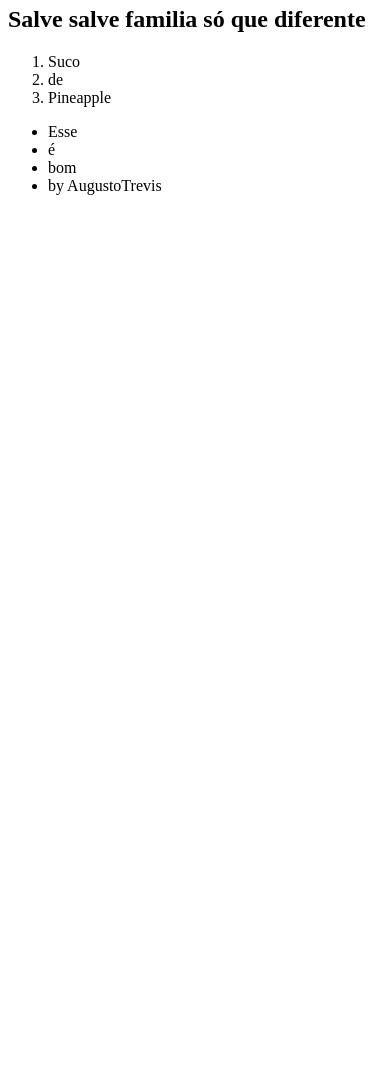
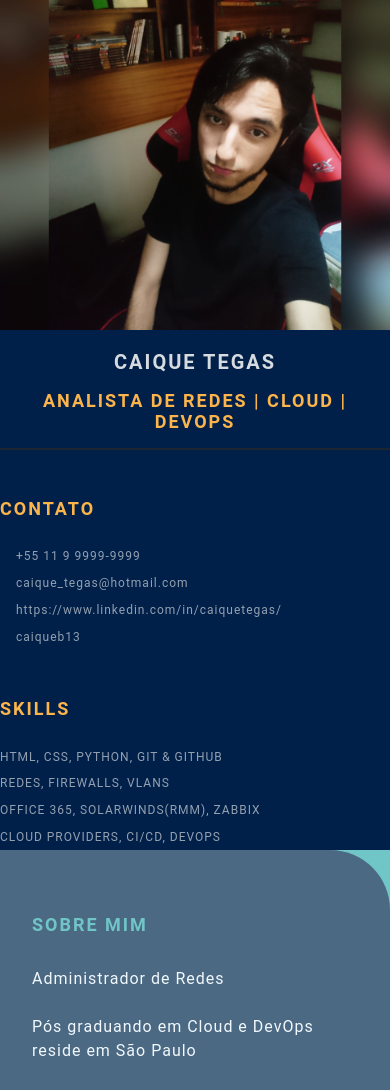
Before and after one commit to caiqueb13/caiqueb13.github.io, a plain HTML site: page index.html in a window 390 px wide. Shown: the part 60-1150 px from the top of the page. Before the commit the page ends 844 px from the top, so only its background shows below. Drawn offline with Linux system fonts and the light colour scheme.

Commit message:
Desafio dia 2

```diff
--- a/index.html
+++ b/index.html
@@ -1,22 +1,56 @@
-<html>
-    <head>
-        <title>
-            Ola eu sou a cabeça
-        </title>
-    </head>
-    <body>
-        <h1>Salve salve família</h1>
-        <h2>Salve salve familia só que diferente</h2>
-    </body>
-    <ol>
-        <li>Suco</li>
-        <li>de</li>
-        <li>Pineapple</li>
-    </ol>
-    <ul>
-        <li>Esse</li>
-        <li>é</li>
-        <li>bom</li>
-        <li>by AugustoTrevis</li>
-    </ul>
+<!DOCTYPE html>
+<html lang="en">
+<head>
+    <meta charset="UTF-8">
+    <meta http-equiv="X-UA-Compatible" content="IE=edge">
+    <meta name="viewport" content="width=device-width, initial-scale=1.0">
+    <title>Caique Tegas CV</title>
+
+    <link rel="stylesheet" href="style.css">
+
+</head>
+<body>
+    <main class="resume-contents">
+        <section class="left-section">
+            <section class="left-section-content">
+                <div class="profile">
+                    <img class="profile-image" src="img/profile-image.jpg" alt="Profile image">
+                    <p class="name">Caique Tegas</p>
+                    <p class="profession">Analista de Redes | Cloud | DevOps</p>
+                </div>
+                <div class="contact-info">
+                    <p class="left-title">Contato</p>
+                    <ul>
+                        <li><i class="fa fa-phone"></i>+55 11 9 9999-9999</li>
+                        <li><i class="fa fa-envelope"></i>caique_tegas@hotmail.com</li>
+                        <li><i class="fa fa-globe"></i>https://www.linkedin.com/in/caiquetegas/</li>
+                        <li><i class="fa fa-github"></i>caiqueb13</li>
+                    </ul>
+                </div>
+                <div class="skills">
+                    <p class="left-title">Skills</p>
+                    <ul>
+                        <li><p>HTML, CSS, Python, Git & GitHub</p></li>
+                        <li><p>Redes, Firewalls, VLANs</p></li>
+                        <li><p>Office 365, SolarWinds(RMM), Zabbix</p></li>
+                        <li><p>Cloud Providers, CI/CD, DevOps</p></li>
+                    </ul>
+                </div>
+            </section>
+        </section>
+            <section class="right-section">
+                <div class="right-section-contents">
+                    <section class="about gap">
+                        <div class="right-title">Sobre Mim</div>
+                        <p class="about-me-contents">
+                           Administrador de Redes<br>
+                            <br> Pós graduando em Cloud e DevOps
+                            <br> reside em São Paulo
+                        </p>
+                    </section>
+                </div>
+            </section>
+    </main>
+
+</body>
 </html>
--- /dev/null
+++ b/style.css
@@ -0,0 +1,291 @@
+* {
+    margin: 0;
+    padding: 0;
+    box-sizing: border-box;
+    list-style: none;
+    font-family: 'Roboto', sans-serif;
+}
+
+body {
+    background-color: #70c6c7;
+}
+
+.resume-contents {
+    min-height: 100vh;
+    width: 80%;
+    margin: 2rem auto;
+    display: grid;
+    grid-template-columns: repeat(7, 1fr);
+}
+
+.left-section {
+    grid-column: span 2;
+    height: 100%;
+    background-color: #00204A;
+}
+
+.right-section {
+    grid-column: span 5;
+    height: 100%;
+    background-color: #4B6982;
+    border-radius: 0px 60px 0px 0px;
+}
+
+.left-section-contents{
+    padding: 2rem 2rem;
+}
+
+.profile {
+    width: 100%;
+    border-bottom: 2px solid #1B2631;
+}
+
+.profile .profile-image {
+    width: 100%;
+}
+
+.name {
+    color: #D6DBDF;
+    font-size: 30px;
+    letter-spacing: 2px;
+    text-transform: uppercase;
+    text-align: center;
+    font-weight: bold;
+    padding: 1rem 0;
+}
+
+.profession {
+    color: #FDB44B;
+    font-size: 20px;
+    text-transform: uppercase;
+    text-align: center;
+    letter-spacing: 2px;
+    font-weight: bold;
+    padding-bottom: 1rem;
+}
+
+/* .contact-info { border-bottom: 2px solid #1B2631; } */
+.left-title {
+    color: #FDB44B;
+    font-size: 20px;
+    letter-spacing: 2px;
+    text-transform: uppercase;
+    font-weight: bold;
+    display: flex;
+    align-items: center;
+    padding-top: 3rem;
+}
+
+.contact-info ul {
+    padding-top: 1.5rem;
+}
+
+.contact-info ul li,
+.references ul li {
+    padding: .4rem 0;
+    display: flex;
+    align-items: center;
+    color: #d6dbdfaf;
+    letter-spacing: 1px;
+    font-size: 18px;
+}
+
+.contact-info ul li i,
+.references ul li i {
+    padding-right: 1rem;
+    font-size: 18px;
+    color: #2E86C1;
+}
+
+.skills ul {
+    padding-top: 1.5rem;
+}
+.skills ul li p {
+    padding: .4rem 0;
+    color: #d6dbdfaf;
+    font-size: 18px;
+    letter-spacing: 1px;
+    display: flex;
+    align-items: center;
+    text-transform: uppercase;
+}
+
+.referance-name {
+    padding-top: 1.5rem;
+    padding-bottom: .4rem;
+    font-size: 18px;
+    color: #F9E79F;
+    letter-spacing: 1px;
+    text-transform: uppercase;
+}
+
+.referance-profession {
+    font-size: 16px;
+    color: #d6dbdfaf;
+    letter-spacing: 1px;
+    /* text-transform: uppercase; */
+    padding-bottom: .4rem;
+}
+
+
+.right-section-contents {
+    padding: 2rem 2rem;
+}
+
+.right-title {
+    color: #70C6C7;
+    font-size: 40px;
+    letter-spacing: 2px;
+    text-transform: uppercase;
+    font-weight: bold;
+    display: flex;
+    align-items: center;
+    padding: 2rem 0;
+    position: relative;
+}
+
+.gap {
+    padding-bottom: 2rem;
+}
+.about-me-contents {
+    font-size: 18px;
+    letter-spacing: 1px;
+    line-height: 2rem;
+    color: #F1F8FD;
+}
+
+.experience-contents,
+.education-contents,
+.awards-contents {
+    display: grid;
+    grid-template-columns: repeat(2, 1fr);
+    padding-bottom: 2rem;
+    color: #F1F8FD;
+}
+
+.exp-company-name,
+.education-school-name,
+.awards-company-name {
+    font-size: 25px;
+    font-weight: bold;
+    text-transform: uppercase;
+    letter-spacing: 1px;
+    color: #FDB44B;
+    padding-bottom: .4rem;
+}
+
+.exp-time-period,
+.educationp-time-period,
+.awards-time-period {
+    font-size: 18px;
+    letter-spacing: 1px;
+    line-height: 2rem;
+}
+
+.exp-position,
+.education-subject,
+.awards-name {
+    font-size: 25px;
+    font-weight: bold;
+    text-transform: uppercase;
+    letter-spacing: 1px;
+    color: #FDB44B;
+    padding-bottom: .4rem;
+}
+
+.exp-desc,
+.education-desc,
+.awards-desc {
+    font-size: 16px;
+    letter-spacing: 1px;
+    line-height: 1.5rem;
+    border-left: 3px solid #a5a3a3;
+    padding-left: 5px;
+}
+
+/* Media queries */
+@media screen and (max-width:780px) {
+    .experience-contents,
+    .education-contents,
+    .awards-contents {
+        grid-template-columns: repeat(1, 1fr);
+    }
+}
+
+@media screen and (max-width:780px) {
+    .left-section {
+        grid-column: span 3;
+    }
+
+    .right-section {
+        grid-column: span 4;
+    }
+
+}
+
+@media screen and (max-width:1200px) {
+    .resume-contents {
+        grid-template-columns: repeat(1, 1fr);
+    }
+}
+
+@media screen and (max-width:390px) {
+    .resume-contents {
+        width: 100%;
+        margin: 0 auto;
+    }
+
+    .name {
+        font-size: 20px;
+    }
+
+    .profession {
+        font-size: 18px;
+    }
+
+    .left-title {
+        font-size: 18px;
+    }
+
+    .right-title {
+        font-size: 18px;
+    }
+
+    .contact-info ul li,
+    .references ul li {
+        font-size: 12px;
+    }
+
+    .contact-info ul li i,
+    .references ul li i {
+        /* padding-right: 1rem; */
+        font-size: 12px;
+    }
+
+    .skills ul li p {
+        font-size: 12px;
+    }
+
+    .about-me-contents {
+        font-size: 16px;
+        line-height: 1.5rem;
+    }
+
+    .exp-company-name,
+    .education-school-name,
+    .awards-company-name {
+        font-size: 18px;
+    }
+
+    .exp-time-period,
+    .educationp-time-period,
+    .awards-time-period {
+        font-size: 16px;
+    }
+
+    .exp-position,
+    .education-subject,
+    .awards-name {
+        font-size: 18px;
+    }
+}
```
Also changed, not shown: img/profile-image.jpg (added).
